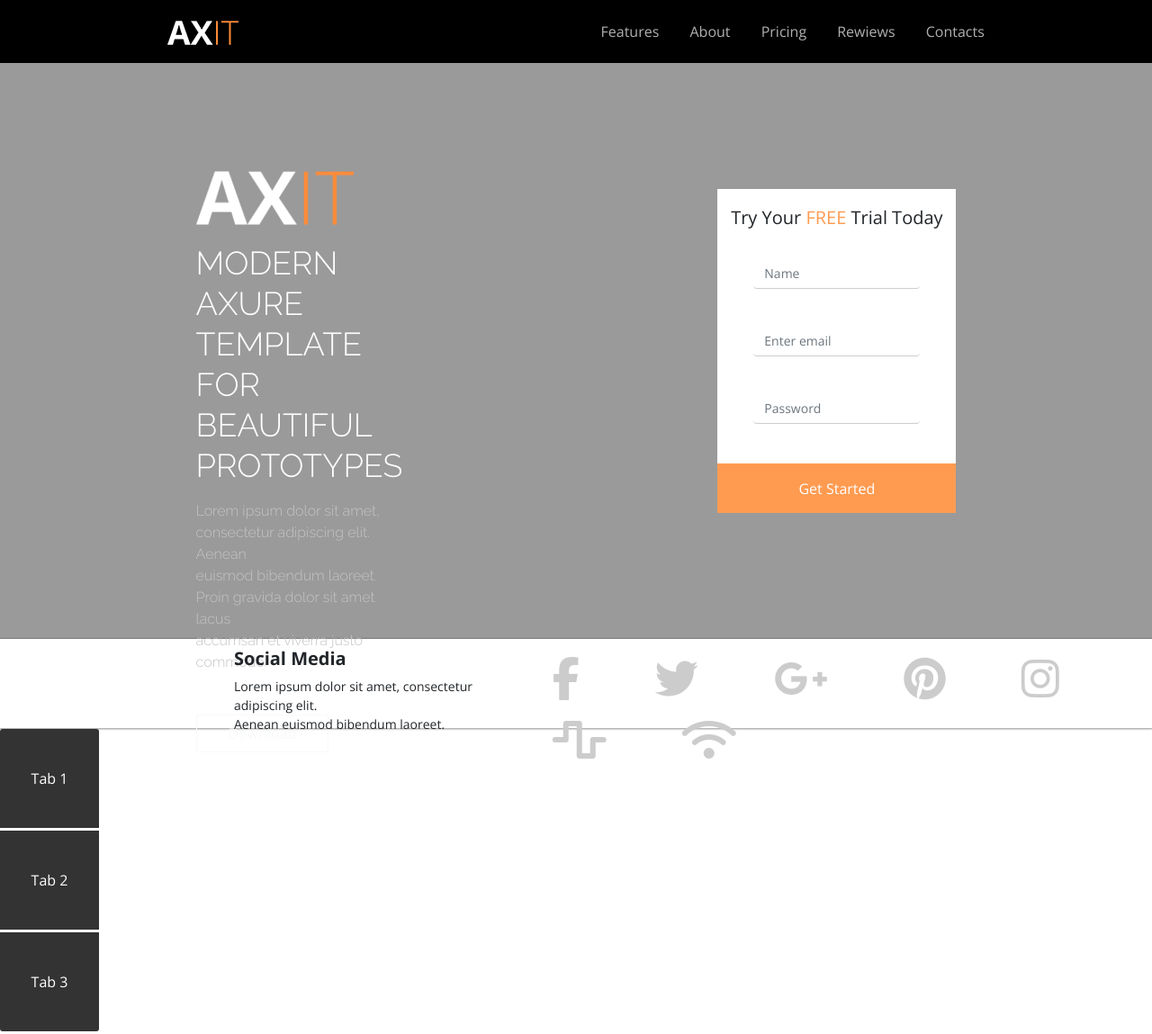
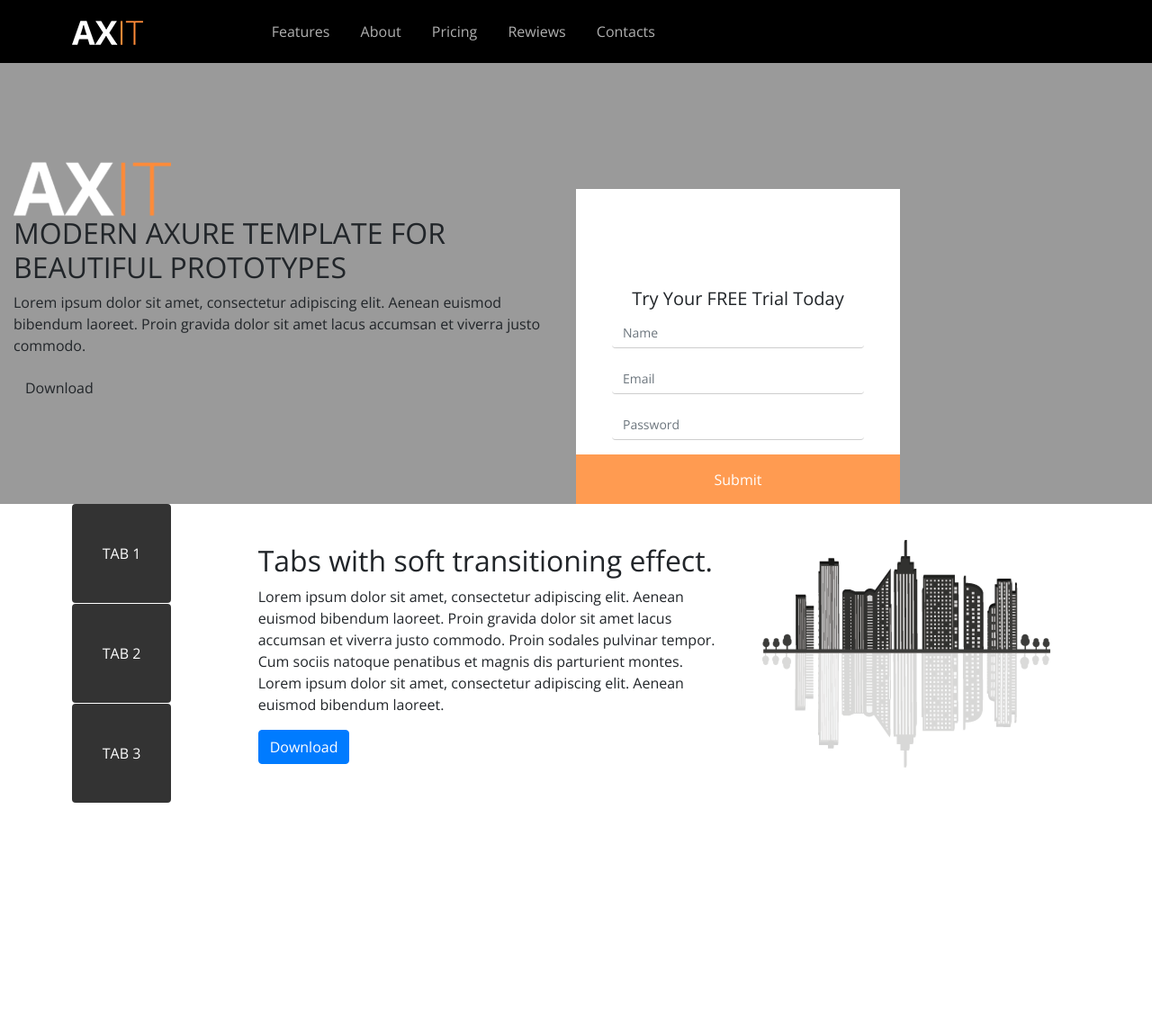
Before and after one commit to trustmeasap/psd-templates, a plain HTML site: page index.html in a window 1280 px wide. Shown: the whole page at 90% size. After the commit the page ends 893 px from the top, so only its background shows below. Drawn offline with nearby package versions, Linux system fonts and the light colour scheme.

Commit message:
блок в процессе и стили

```diff
--- a/index.html
+++ b/index.html
@@ -40,10 +40,12 @@
 
 
   <header>
-      <div class="header_logo">
+      <div class="container">
+          <div class="row">
+              <div class="header_logo col-lg-2 col-xl-2">
                   <img src="/img/Logo.png" alt="#">
               </div>
-      <div class="nav_bar">
+              <div class="nav_bar col-lg-5 col-xl-6">
                   <nav class="nav_menu">
                       <a href="#">Features</a>
                       <a href="#">About</a>
@@ -52,73 +54,65 @@
                       <a href="#">Contacts</a>
                   </nav>
               </div>
+          </div>
+      </div>
   </header>
 
-  <section class="main">
-    <div class="main_header">
-        <a href="#"><img src="/img/main_logo.png" alt="#"></a>
-        <p class="main_text">MODERN AXURE TEMPLATE <br> FOR BEAUTIFUL PROTOTYPES</p>
-        <p>Lorem ipsum dolor sit amet, consectetur adipiscing elit. Aenean <br>
-        euismod bibendum laoreet. Proin gravida dolor sit amet lacus <br>
+  <section class="container-fluid">
+
+    <div class="row main_disp align-items-center">
+        <div class="col-lg-6 col-md-6">
+            <a href="#"><img src="img/main_logo.png" alt="#"></a>
+            <h2>MODERN AXURE TEMPLATE
+            FOR BEAUTIFUL PROTOTYPES</h2>
+            <p>Lorem ipsum dolor sit amet, consectetur adipiscing elit. Aenean
+            euismod bibendum laoreet. Proin gravida dolor sit amet lacus
             accumsan et viverra justo commodo.</p>
-        <button type="button" class="btn btn-outline-light">Download</button>
+            <button type="submit" class="btn">Download</button>
         </div>
-    <div class="main_form">
-        <h2>Try Your <span class="color_header">free</span> Trial Today</h2>
+        <div class="main_form col-lg-4 col-md-4">
             <form>
+                <h2>Try Your FREE Trial Today</h2>
                 <div class="form-group">
-                <label for="exampleInputName"></label>
                     <input type="text" class="form-control no-border" placeholder="Name">
                 </div>
                 <div class="form-group">
-                <label for="exampleInputEmail1"></label>
-                <input type="email" class="form-control no-border" aria-describedby="emailHelp"
-                    placeholder="Enter email">
-
+                    <input type="email" class="form-control no-border" placeholder="Email">
                 </div>
                 <div class="form-group">
-                <label for="exampleInputPassword1"></label>
                     <input type="password" class="form-control no-border" placeholder="Password">
                 </div>
-            <button type="submit" class="btn btn-primary">Get Started</button>
+                <button type="submit" class="btn_form btn-primary">Submit</button>
             </form>
+        </div>
     </div>
 
   </section>
-  <section class="social_media">
-      <div class="main_social">
-        <h2 class="soc_med_header">Social Media</h2>
-        <p>Lorem ipsum dolor sit amet, consectetur adipiscing elit. <br>
-            Aenean euismod bibendum laoreet.</p>
+
+  <div class="container tabs">
+      <div class="row align-items-center">
+          <div class="tabs_main col-sm-2">
+            <button type="submit" class="btn btn-primary btn_first">TAB 1</button>
+            <button type="submit" class="btn btn-primary btn_second">TAB 2</button>
+            <button type="submit" class="btn btn-primary btn_third">TAB 3</button>
           </div>
-    <ul class="social_icon">
-        <a href="#"><i class="fab fa-facebook-f fa-3x"></i></a>
-        <a href="#"><i class="fab fa-twitter fa-3x"></i></a>
-        <a href="#"><i class="fab fa-google-plus-g fa-3x"></i></a>
-        <a href="#"><i class="fab fa-pinterest fa-3x"></i></a>
-        <a href="#"><i class="fab fa-instagram fa-3x"></i></a>
-        <a href="#"><i class="fas fa-wave-square fa-3x"></i></a>
-        <a href="#"><i class="fas fa-wifi fa-3x"></i></a>
-    </ul>
-    <div class="bot_line"></div>
-
-  </section>
-
-  <section class="tab_list">
-      <div class="main_tab">
-        <button type="button" class="btn_first btn-dark">Tab 1</button>
-        <button type="button" class="btn_second btn-dark">Tab 2</button>
-        <button type="button" class="btn_third btn-dark">Tab 3</button>
-      </<button>
-      <div class="tab_text">
-
+          <div class="tabs_text col-sm-6">
+              <div class="container">
+                  <h2>Tabs with soft transitioning effect.</h2>
+                  <p>Lorem ipsum dolor sit amet, consectetur adipiscing elit. Aenean euismod
+                      bibendum laoreet. Proin gravida dolor sit amet lacus accumsan et viverra
+                      justo commodo. Proin sodales pulvinar tempor. Cum sociis natoque
+                      penatibus et magnis dis parturient montes. <br>
+                      Lorem ipsum dolor sit amet, consectetur adipiscing elit. Aenean euismod
+                      bibendum laoreet.</p>
+                  <button type="submit" class="btn btn-primary">Download</button>
               </div>
-      <div class="tab_img">
-
           </div>
-  </section>
-
-
+          <div class="tabs_img col-sm-4">
+              <img src="img/tab_image_right_u255.png" alt="#">
+          </div>
+      </div>
+  </div>
 
 </body>
 
--- a/style/style.css
+++ b/style/style.css
@@ -3,15 +3,21 @@ body {
     font-family: 'Open Sans',sans-serif;
 }
 
+.container {
+    max-width: 1150px;
+    width: 100%;
+    margin: 0 auto;
+}
 
 header {
     display: flex;
-    justify-content: space-around;
+    justify-content: space-between;
 
     background-color: #000;
     width: 100%;
     height: 70px;
     line-height: 70px;
+
 }
 
 .nav_menu a {
@@ -27,57 +33,32 @@ header {
     transition: color .5s ease;
 }
 
-.main {
-    display: flex;
-    justify-content: space-around;
-    width: 100%;
-    height: 640px;
+/* MAIN DISPLAY */
+
+.main_disp {
     background-color: #9a9a9a;
-    padding: 0 17%;
-
-}
-
-.main_header {
-    margin-right: 350px;
-}
-
-.main_header img {
-    margin-top: 120px;
-}
-
-.main_header .main_text {
-    font-size: 36px;
-    padding-top: 20px;
-    line-height: 45px;
-    font-family: 'Raleway',sans-serif;
-    color: #fff;
-    font-weight: 300;
-}
-
-.main_header p {
-    font-family: 'Raleway',sans-serif;
-    font-weight: 300;
-    color: #c4c4c8;
-}
-
-.main_header button {
-    border-radius: 0;
-    margin-top: 30px;
-    padding: 8px 35px;
 }
 
 
 /* FORM STYLE  */
 
+.main_form {
+    width: 100%;
+    height: 100%;
+    max-width: 360px;
+    height: 350px;
+}
+
 
 .main_form {
-    /* display: flex; */
+    display: flex;
     width: 100%;
     max-width: 360px;
     max-height: 360px;
     background-color: #fff;
     margin-top: 140px;
     position: relative;
+    padding: 0;
 }
 
 .main_form h2 {
@@ -107,21 +88,26 @@ input[type="text"],input[type="email"],input[type="password"] {
     box-shadow: 0;
 }
 
+.main_disp form {
+    width: 100%;
+    max-width: 365px;
+    padding-top: 90px;
+}
 
-.main_form .btn {
+.btn_form {
     background-color: #ff9b51;
     width: 100%;
     height: 55px;
-    position: absolute;
     bottom: 0;
     border: none;
     border-radius: 0;
 }
 
-.main_form .btn:hover {
+.btn_form:hover {
     font-size: 17px;
     text-decoration: underline;
     transition: font-size  .1s;
+    background-color: #ff9b51
 }
 
 
@@ -163,30 +149,32 @@ input[type="text"],input[type="email"],input[type="password"] {
 .social_media .social_icon i:hover {
     font-size: 3.1em;
     color: #9c9b9b;
-}
+} */
 
 /* TAB SECTION  */
 
 
-.main_tab {
-    display: flex;
+
+.tabs {
+  display: flex;
+  margin-top: 100px;
+}
+
+.tabs_main {
     flex-direction: column;
 }
 
-section .main_tab button {
+.tabs_main button {
     width: 110px;
     height: 110px;
-}
-
-section .btn_first, .btn_second, .btn_third {
-    margin-bottom: 3px;
+    margin-bottom: 1px;
     background-color: #333;
     border: none;
 }
 
-/* section .btn_first, .btn_second, .btn_third, :hover {
+.tabs_main button:hover {
     background-color: #ff8b38;
-} */
+}
 
 section .btn_first {
     border-top-left-radius: 3px;
```
Lines whose indentation alone changed are shown as unchanged.
